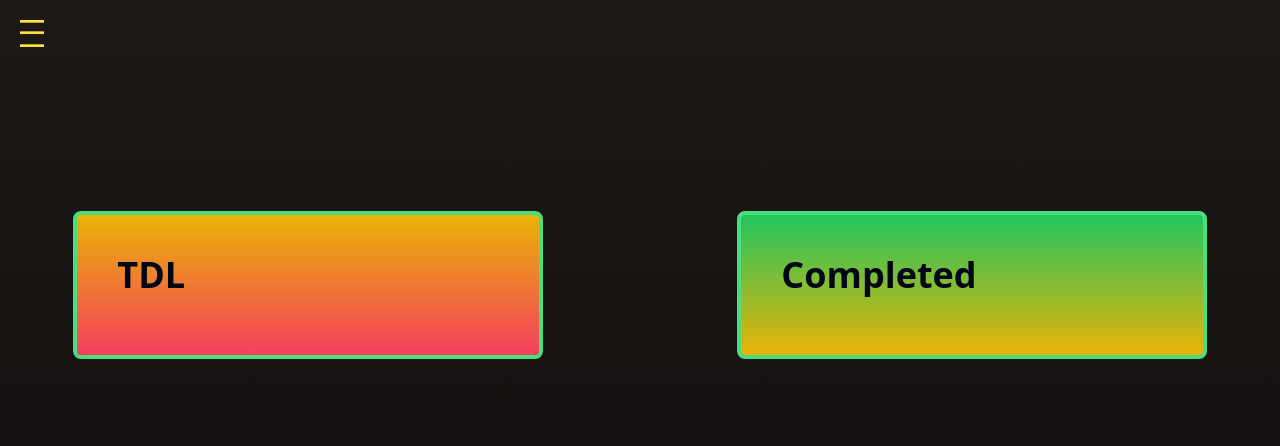
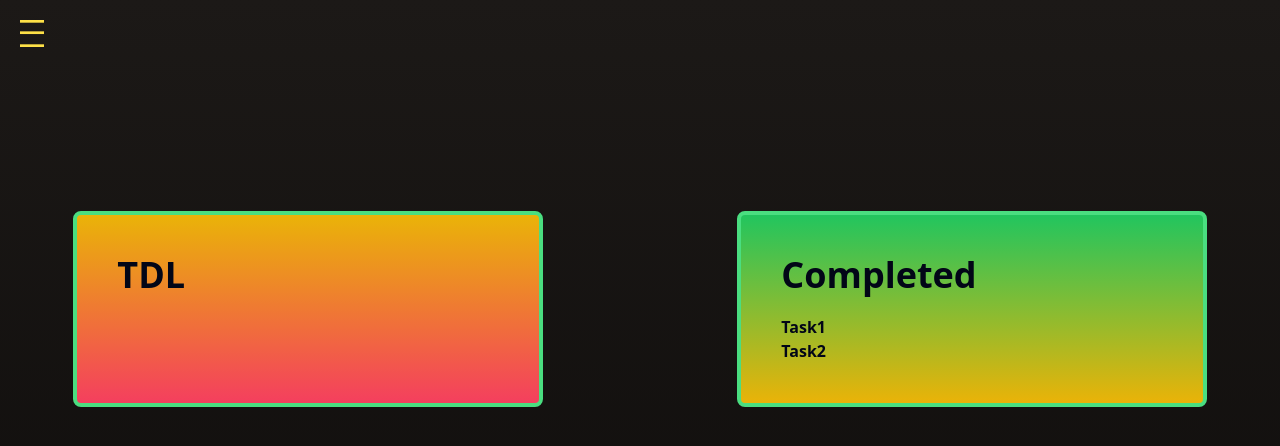
Before and after one commit to LadyAudrey/self_scribe, a Next.js app in the folder FrontEnd/: page / in a window 1280 px wide. Shown: the top 446 px of the page. Built offline with nearby package versions, Linux system fonts and the light colour scheme.

Commit message:
front end hardcoding

```diff
--- a/FrontEnd/src/app/page.js
+++ b/FrontEnd/src/app/page.js
@@ -1,3 +1,7 @@
+const getCompleted = () => {
+  return ["Task1", "Task2"];
+};
+
 export default function Home() {
   return (
     <main>
@@ -7,6 +11,11 @@ export default function Home() {
         </div>
         <div className="bg-gradient-to-b from-green-500 to-yellow-500 border-green-400 card">
           <h2>Completed</h2>
+          <ol>
+            {getCompleted().map((task, index) => (
+              <li key={index}>{task}</li>
+            ))}
+          </ol>
         </div>
       </div>
     </main>
```
Also changed, not shown: 1 other file (tests, documents, lock files or other folders).
